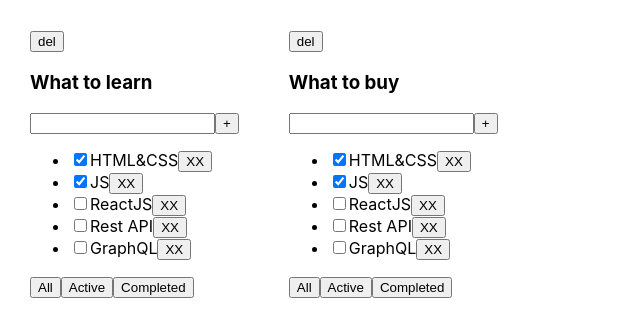
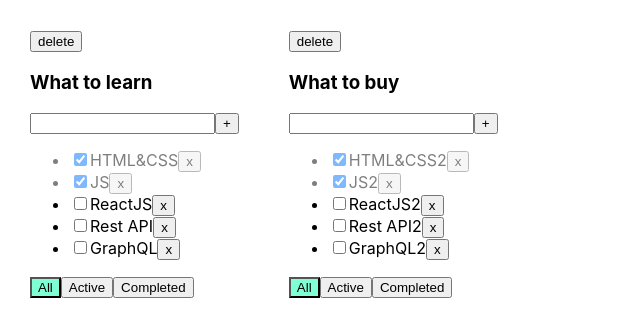
Before and after one commit to StepashkaSuicide/microtasks, a React (Create React App) app: page / in a window 1280 px wide. Shown: the top 336 px of the page, without its empty margins (0-640 px from the left). Built offline with nearby package versions, Linux system fonts and the light colour scheme; the HTML template or start-up script is replaced by a standard one.

Commit message:
dop sreda assotiativtii massiv

```diff
--- a/src/App.css
+++ b/src/App.css
@@ -6,3 +6,19 @@
 .App > div {
   margin-right: 50px;
 }
+
+.error {
+  border: red 1px solid;
+}
+
+.error-message {
+  color: red;
+}
+
+.active-filter {
+  background-color: aquamarine;
+}
+
+.is-done {
+  opacity: 0.5;
+}
--- a/src/App.tsx
+++ b/src/App.tsx
@@ -1,72 +1,75 @@
 import React, {useState} from 'react';
 import './App.css';
-import {TaskType, Todolist} from './Todolist';
+import {Todolist} from './Todolist';
 import {v1} from 'uuid';
 
 export type FilterValuesType = 'all' | 'active' | 'completed';
 
-type TodolistType = {
+
+type TodolistsType = {
     id: string
     title: string
     filter: FilterValuesType
 }
 
-type TasksType = {
-[key: string]: Array<TaskType>
-}
 
 function App() {
 
-    let todolistID1 = v1()
-    let todolistID2 = v1()
-
-    let [todolists, setTodolist] = useState<Array<TodolistType>>([
+    let todolistID1 = v1();
+    let todolistID2 = v1();
+    let [todolists, setTodolists] = useState<Array<TodolistsType>>([
         {id: todolistID1, title: 'What to learn', filter: 'all'},
         {id: todolistID2, title: 'What to buy', filter: 'all'},
     ])
-    let [tasks, setTasks] = useState<TasksType>({
-        [todolistID1]:[
-        {id: v1(), title: 'HTML&CSS', isDone: true},
-        {id: v1(), title: 'JS', isDone: true},
-        {id: v1(), title: 'ReactJS', isDone: false},
-        {id: v1(), title: 'Rest API', isDone: false},
-        {id: v1(), title: 'GraphQL', isDone: false},
-    ],
-        [todolistID2]:[
+
+    let [tasks, setTasks] = useState({
+        [todolistID1]: [
             {id: v1(), title: 'HTML&CSS', isDone: true},
             {id: v1(), title: 'JS', isDone: true},
             {id: v1(), title: 'ReactJS', isDone: false},
             {id: v1(), title: 'Rest API', isDone: false},
             {id: v1(), title: 'GraphQL', isDone: false},
-            ]
+        ],
+        [todolistID2]: [
+            {id: v1(), title: 'HTML&CSS2', isDone: true},
+            {id: v1(), title: 'JS2', isDone: true},
+            {id: v1(), title: 'ReactJS2', isDone: false},
+            {id: v1(), title: 'Rest API2', isDone: false},
+            {id: v1(), title: 'GraphQL2', isDone: false},
+        ]
     });
 
-    const checkBoxCallBack = (todolistID: string, taskID: string, checked: boolean) => {
-        setTasks({...tasks, [todolistID]: tasks[todolistID].map(t => t.id === taskID ? {...t, isDone: checked} : t)})
-    }
-    function removeTask(todolistID: string, taskID: string) {
-        setTasks({...tasks, [todolistID]: tasks[todolistID].filter(f=> f.id != taskID)  } )
-    }
-    function removeTodolist(todolistID: string) {
-        setTodolist(todolists.filter(f=> f.id != todolistID))
+
+    const removeTodolist = (todolistID: string)=> {
+        setTodolists(todolists.filter(f=> f.id!==todolistID))
         delete tasks[todolistID]
     }
 
 
 
+    function removeTask(todolistID: string, taskID: string) {
+        setTasks({...tasks, [todolistID]: tasks[todolistID].filter(f => f.id != taskID)})
+    }
+
     function addTask(todolistID: string, title: string) {
         let newTask = {id: v1(), title: title, isDone: false};
-        setTasks({...tasks, [todolistID] : [newTask, ...tasks[todolistID]]})
-        // let newTasks = [task, ...tasks];
-        // setTasks(newTasks);
+        setTasks({...tasks, [todolistID]: [newTask, ...tasks[todolistID]]})
+    }
 
+    function changeStatus(todolistID: string, taskId: string, isDone: boolean) {
+
+        setTasks({...tasks, [todolistID]: tasks[todolistID].map(t=> t.id === taskId ? {...t, isDone} : t )})
     }
+
+
     function changeFilter(todolistID: string, value: FilterValuesType) {
-        setTodolist(todolists.map(t=> t.id ===todolistID ? {...t, filter: value} : t ))
+            setTodolists(todolists.map(t=> t.id ===todolistID ? {...t, filter: value} : t))
     }
+
     return (
         <div className="App">
             {todolists.map(t => {
+
                 let tasksForTodolist = tasks[t.id];
 
                 if (t.filter === 'active') {
@@ -77,6 +80,7 @@ function App() {
                 }
                 return (
                     <Todolist
+                        removeTodolist={removeTodolist}
                         key={t.id}
                         todolistID={t.id}
                         title={t.title}
@@ -84,12 +88,10 @@ function App() {
                         removeTask={removeTask}
                         changeFilter={changeFilter}
                         addTask={addTask}
-                        checkBoxCallBack={checkBoxCallBack}
+                        changeTaskStatus={changeStatus}
                         filter={t.filter}
-                        removeTodolist={removeTodolist}
                     />
                 )
-
             })}
 
         </div>
--- a/src/Todolist.tsx
+++ b/src/Todolist.tsx
@@ -1,8 +1,7 @@
 import React, {ChangeEvent, KeyboardEvent, useState} from 'react';
 import {FilterValuesType} from './App';
-import {Button} from './component/Button';
 
-export type TaskType = {
+type TaskType = {
     id: string
     title: string
     isDone: boolean
@@ -10,30 +9,28 @@ export type TaskType = {
 
 type PropsType = {
     todolistID: string
-    filter: FilterValuesType
     title: string
     tasks: Array<TaskType>
     removeTask: (todolistID: string, taskId: string) => void
     changeFilter: (todolistID: string, value: FilterValuesType) => void
     addTask: (todolistID: string, title: string) => void
-    checkBoxCallBack: (todolistID: string, id: string, checked: boolean) => void
-    removeTodolist: (todolistID: string) => void
+    changeTaskStatus: (todolistID: string, taskId: string, isDone: boolean) => void
+    filter: FilterValuesType
+    removeTodolist: (todolistID: string)=> void
 }
 
 export function Todolist(props: PropsType) {
 
-    let [title, setTitle] = useState('')
-    const [error, setError] = useState<string | null>(null)
+    let [title, setTitle] = useState("")
+    let [error, setError] = useState<string | null>(null)
 
     const addTask = () => {
-        if (title.trim() === '') {
-            setError('пустая строка')
-            setTitle('')
+        if (title.trim() !== "") {
+            props.addTask(props.todolistID, title.trim());
+            setTitle("");
         } else {
-            props.addTask(props.todolistID, title.trim());
-            setTitle('');
+            setError("Title is required");
         }
-
     }
 
     const onChangeHandler = (e: ChangeEvent<HTMLInputElement>) => {
@@ -41,61 +38,56 @@ export function Todolist(props: PropsType) {
     }
 
     const onKeyPressHandler = (e: KeyboardEvent<HTMLInputElement>) => {
+        setError(null);
         if (e.charCode === 13) {
             addTask();
         }
     }
 
-    const onAllClickHandler = () => props.changeFilter(props.todolistID, 'all');
-    const onActiveClickHandler = () => props.changeFilter(props.todolistID, 'active');
-    const onCompletedClickHandler = () => props.changeFilter(props.todolistID, 'completed');
+    const onAllClickHandler = () => props.changeFilter(props.todolistID, "all");
+    const onActiveClickHandler = () => props.changeFilter(props.todolistID,"active");
+    const onCompletedClickHandler = () => props.changeFilter(props.todolistID,"completed");
 
-
-    const checkBoxHandler = (todolistID: string, tID: string, e: ChangeEvent<HTMLInputElement>) => {
-        props.checkBoxCallBack(todolistID, tID, e.currentTarget.checked)
-    }
-    const onClickHandler = (todolistID: string, tID: string) => props.removeTask(props.todolistID, tID)
-
-    const delTodoHandler = () => {
-        props.removeTodolist(props.todolistID)
-    }
-
-
+const onClickHandler = () => {
+    props.removeTodolist(props.todolistID)
+}
     return <div>
-        <span><button onClick={delTodoHandler}>del</button></span>
+        <button onClick={onClickHandler}>delete</button>
         <h3>{props.title}</h3>
-
         <div>
             <input value={title}
                    onChange={onChangeHandler}
                    onKeyPress={onKeyPressHandler}
+                   className={error ? "error" : ""}
             />
             <button onClick={addTask}>+</button>
-            <span>{error}</span>
+            {error && <div className="error-message">{error}</div>}
         </div>
         <ul>
             {
                 props.tasks.map(t => {
-                    return <li key={t.id}>
-                        <input checked={t.isDone} onChange={(e) => checkBoxHandler(props.todolistID, t.id, e)}
-                               type={'checkbox'}/>
-                        {/*<input type="checkbox" checked={t.isDone} onChange={(e)=>checkBoxHandler(t.id, e)}/>*/}
+                    const onClickHandler = () => props.removeTask(props.todolistID, t.id)
+                    const onChangeHandler = (e: ChangeEvent<HTMLInputElement>) => {
+                        props.changeTaskStatus(props.todolistID, t.id, e.currentTarget.checked);
+                    }
+
+                    return <li key={t.id} className={t.isDone ? "is-done" : ""}>
+                        <input type="checkbox"
+                               onChange={onChangeHandler}
+                               checked={t.isDone}/>
                         <span>{t.title}</span>
-                        <Button name={'XX'} callBack={() => onClickHandler(props.todolistID, t.id)}/>
-                        {/*<button onClick={ }>x</button>*/}
+                        <button onClick={onClickHandler}>x</button>
                     </li>
                 })
             }
         </ul>
         <div>
-            <Button name={'All'} callBack={onAllClickHandler}/>
-            <Button name={'Active'} callBack={onActiveClickHandler}/>
-            <Button name={'Completed'} callBack={onCompletedClickHandler}/>
-
-
-            {/*<button onClick={ onAllClickHandler }>All</button>*/}
-            {/*<button onClick={ onActiveClickHandler }>Active</button>*/}
-            {/*<button onClick={ onCompletedClickHandler }>Completed</button>*/}
+            <button className={props.filter === 'all' ? "active-filter" : ""}
+                    onClick={onAllClickHandler}>All</button>
+            <button className={props.filter === 'active' ? "active-filter" : ""}
+                onClick={onActiveClickHandler}>Active</button>
+            <button className={props.filter === 'completed' ? "active-filter" : ""}
+                onClick={onCompletedClickHandler}>Completed</button>
         </div>
     </div>
 }
--- a/src/component/Button.module.css
+++ /dev/null
@@ -1,19 +0,0 @@
-/*.button {*/
-/*    color: green;*/
-/*    border-radius: 4px;*/
-
-/*}*/
-
-.error {
-    border: red 1px solid;
-}
-
-.errorMessage {
-    color: red;
-}
-.activeFilter {
-    background-color: aquamarine;
-}
-.isDone {
-    opacity: 0.5;
-}
--- a/src/component/Button.tsx
+++ /dev/null
@@ -1,25 +0,0 @@
-import React from 'react';
-import s from './Button.module.css'
-import {FilterValuesType} from '../App';
-
-
-
-type buttonType = {
-    name: string
-    callBack: ()=> void
-}
-
-
-export const Button = (props: buttonType) => {
-
-
-    const onClickHandler1 = () => {
-        props.callBack()
-
-    }
-
-
-    return (
-        <button className={s.button} onClick={onClickHandler1}>{props.name}</button>
-    );
-};
```
Also changed, not shown: src/component/Input.tsx (deleted, +0 -23 lines).
